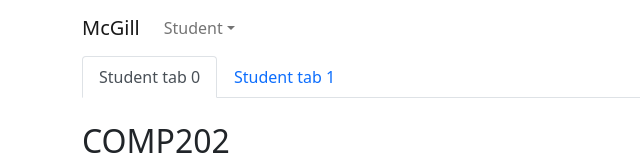
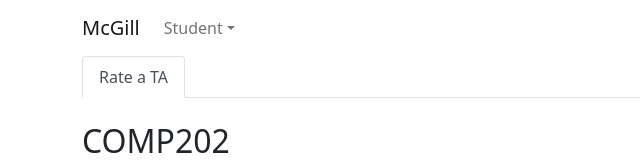
Before and after one commit to diegodofe/McGill-TA-Management, a React (Create React App) app: page /dashboard in a window 1280 px wide. Shown: the top 160 px of the page, without its empty margins (0-640 px from the left). Built offline with nearby package versions, Linux system fonts and the light colour scheme.

Commit message:
Fix tab names

```diff
--- a/src/components/tabs/student/StudentCourses.jsx
+++ b/src/components/tabs/student/RateTA.jsx
@@ -1,6 +1,6 @@
 import React from "react";
 
-function StudentCourses() {
+function RateTA() {
   return (
     <div>
       <h2>COMP202</h2>
@@ -10,4 +10,4 @@
   );
 }
 
-export default StudentCourses;
+export default RateTA;
--- a/src/pages/Dashboard.tsx
+++ b/src/pages/Dashboard.tsx
@@ -1,13 +1,23 @@
 import React, { useContext, useState } from "react";
 import { Container, Nav, Navbar, NavDropdown, Tab, Tabs } from "react-bootstrap";
 import { UserContext } from "../App";
-import StudentCourses from "../components/tabs/student/StudentCourses";
+import RateTA from "../components/tabs/student/RateTA";
 import ManageProfessors from "../components/tabs/sysop/ManageProfessors";
 import ManageStudents from "../components/tabs/sysop/ManageStudent";
-import Wishlist from "../components/tabs/ta/Wishlist";
 import { UserTypes } from "../enums/UserTypes";
 
 export function Dashboard() {
+  const tabsPerProfile = new Map<UserTypes, Array<string>>([
+    [UserTypes.Student, ["Rate a TA"]],
+    [UserTypes.Sysop, ["Manage Professors", "Manage Students"]],
+  ]);
+
+  const tabNamesToJSX = new Map<string, JSX.Element>([
+    ["Rate a TA", <RateTA />],
+    ["Manage Professors", <ManageProfessors />],
+    ["Manage Students", <ManageStudents />],
+  ]);
+
   /**
    * Get list of user's profiles/types
    * @TODO Retrieve this information from the actual global user state
@@ -18,14 +28,8 @@
   // Set a default profile
   const [currentProfile, setCurrentProfile] = useState<UserTypes>(userProfiles[0]);
 
-  // Map to get list of JSX elements based on profile
-  const tabsPerProfile = new Map<UserTypes, Array<JSX.Element>>([
-    [UserTypes.Student, [<StudentCourses />, <Wishlist />]],
-    [UserTypes.Sysop, [<ManageProfessors />, <ManageStudents />]],
-  ]);
-
   // Set the default array of tabs relative to our default profile
-  const [currentTabs, setCurrentTabs] = useState<Array<JSX.Element>>(tabsPerProfile.get(currentProfile)!);
+  const [currentTabs, setCurrentTabs] = useState<Array<string>>(tabsPerProfile.get(currentProfile)!);
 
   // On nav bar selection, this function sets the new current profile and associated tabs.
   function handleNavClick(profile: UserTypes): void {
@@ -61,9 +65,9 @@
 
       <Container>
         <Tabs defaultActiveKey="0" transition={false} id="noanim-tab" className="mb-4">
-          {currentTabs.map((tab, i) => (
-            <Tab key={i} eventKey={`${i}`} title={`${currentProfile} tab ${i}`}>
-              {tab}
+          {currentTabs.map((currentTabName, i) => (
+            <Tab key={i} eventKey={i} title={currentTabName}>
+              {tabNamesToJSX.get(currentTabName)}
             </Tab>
           ))}
         </Tabs>
```
